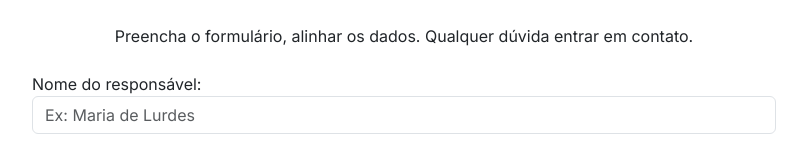
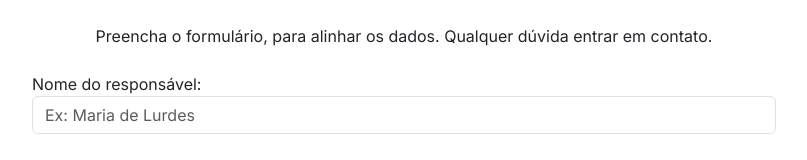
Before and after one commit to Srubens/cliente, a Next.js app: page / in a window 1280 px wide. Shown: the top 160 px of the page, without its empty margins (236-1043 px from the left). Built offline with nearby package versions, Linux system fonts and the light colour scheme.

Commit message:
ajuste de texto

```diff
--- a/src/app/page.tsx
+++ b/src/app/page.tsx
@@ -87,7 +87,7 @@
     <div className="container mt-4 mb-4" >
       <div className="text-center m-4" >
         <p>
-        Preencha o formulário, alinhar os dados. Qualquer dúvida entrar
+        Preencha o formulário, para alinhar os dados. Qualquer dúvida entrar
         em contato.</p>
       </div>
       <div className="d-flex justify-content-center">
```
